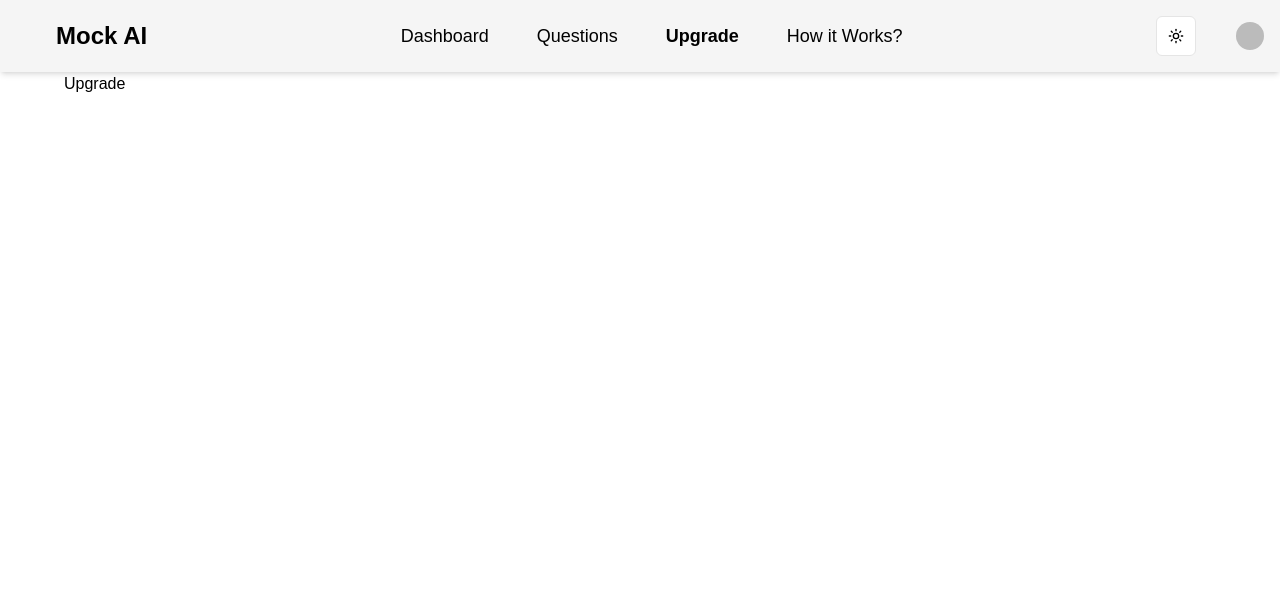
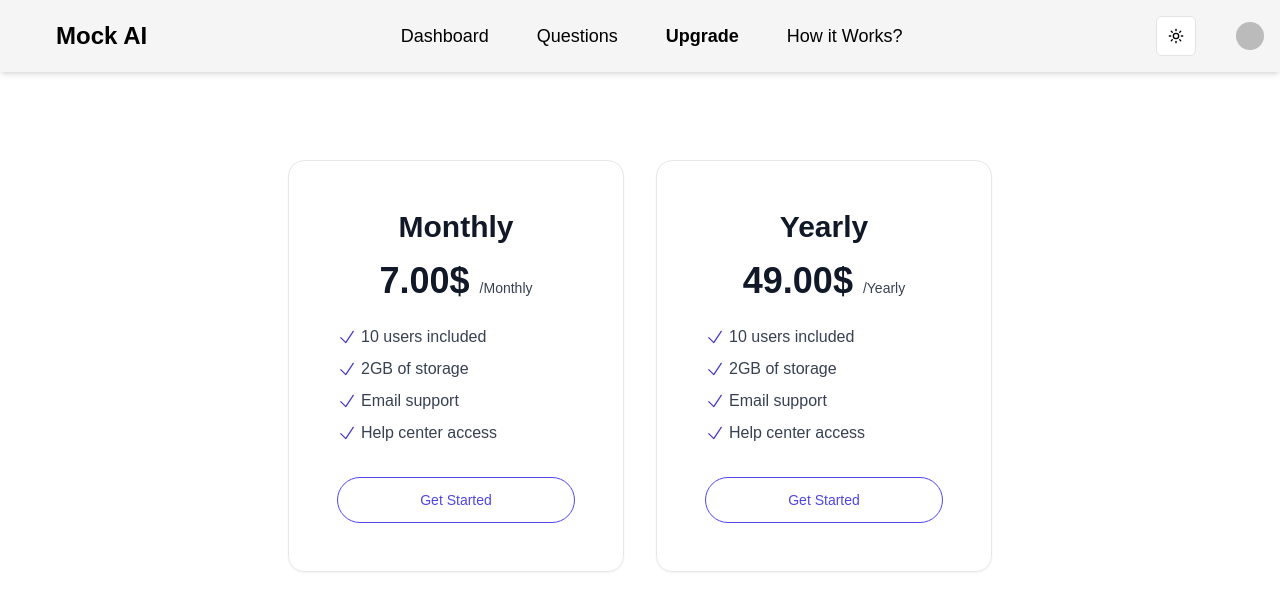
Before and after one commit to Sivadheeraj5356/mock-ai, a Next.js app: page /dashboard/upgrade in a window 1280 px wide. Shown: the top 610 px of the page. Built offline with nearby package versions, Linux system fonts and the light colour scheme; no server answers; sample sign-in values are in the browser's storage; some icons are missing.

Commit message:
payment gateway

```diff
--- a/app/(auth)/sign-in/[[...sign-in]]/page.jsx
+++ b/app/(auth)/sign-in/[[...sign-in]]/page.jsx
@@ -35,8 +35,8 @@ export  default async  function Page() {
         </h2>
 
         <p className="mt-4 leading-relaxed text-white/90">
-          Lorem, ipsum dolor sit amet consectetur adipisicing elit. Eligendi nam dolorum aliquam,
-          quibusdam aperiam voluptatum.
+        Boost Your Confidence with Data-Driven Career Insights
+        Prepare for the competitive job market with a platform that offers custom strategies, targeted practice, and actionable guidance.
         </p>
       </div>
     </section>
@@ -65,12 +65,12 @@ export  default async  function Page() {
           </a>
 
           <h1 className="mt-2 text-2xl font-bold text-gray-900 sm:text-3xl md:text-4xl">
-            Welcome to Squid 🦑
+            Welcome to Mock AI
           </h1>
 
           <p className="mt-4 leading-relaxed text-gray-500">
-            Lorem, ipsum dolor sit amet consectetur adipisicing elit. Eligendi nam dolorum aliquam,
-            quibusdam aperiam voluptatum.
+          Boost Your Confidence with Data-Driven Career Insights
+          Prepare for the competitive job market with a platform that offers custom strategies, targeted practice, and actionable guidance..
           </p>
         </div>
 
--- a/app/(auth)/sign-up/[[...sign-up]]/page.jsx
+++ b/app/(auth)/sign-up/[[...sign-up]]/page.jsx
@@ -33,8 +33,8 @@ export default function Page() {
               </h2>
 
               <p className="mt-4 leading-relaxed text-white/90">
-                Lorem, ipsum dolor sit amet consectetur adipisicing elit. Eligendi nam dolorum aliquam,
-                quibusdam aperiam voluptatum.
+              Boost Your Confidence with Data-Driven Career Insights
+              Prepare for the competitive job market with a platform that offers custom strategies, targeted practice, and actionable guidance..
               </p>
             </div>
           </section>
@@ -63,12 +63,14 @@ export default function Page() {
                 </a>
 
                 <h1 className="mt-2 text-2xl font-bold text-gray-900 sm:text-3xl md:text-4xl">
-                  Welcome to Squid 🦑
+                  Welcome to MockAI
                 </h1>
 
                 <p className="mt-4 leading-relaxed text-gray-500">
-                  Lorem, ipsum dolor sit amet consectetur adipisicing elit. Eligendi nam dolorum aliquam,
-                  quibusdam aperiam voluptatum.
+                Boost Your Confidence with Data-Driven Career Insights
+Prepare for the competitive job market with a platform that offers custom strategies, targeted practice, and actionable guidance.
+
+
                 </p>
               </div>
 
--- /dev/null
+++ b/app/dashboard/_components/PricingPlan.jsx
@@ -0,0 +1,14 @@
+export default [
+    {
+        link:'https://buy.stripe.com/test_6oE28PawJ3xVepWeUV',
+        price:'7.00',
+        priceId :"price_1QcUFZDlOUhhZVHkuJM53pT6",
+        duration:'Monthly',
+    },
+    {
+        link:'https://buy.stripe.com/test_bIY6p55cp8Sf95C7su',
+        price:'49.00',
+        priceId :"price_1QcUFoDlOUhhZVHkn2VGygCw",
+        duration:'Yearly',
+    }
+]
--- a/app/dashboard/upgrade/page.jsx
+++ b/app/dashboard/upgrade/page.jsx
@@ -1,9 +1,102 @@
 import React from 'react'
+import PricingPlan from '../_components/PricingPlan'
 
-const page = () => {
+const Upgrade = () => {
   return (
-    <div> Upgrade </div>
+    <div className='p-10 dark:text-white h-screen'>
+     <div className="mx-auto max-w-3xl px-4 py-8 sm:px-6 sm:py-12 lg:px-8">
+  <div className="grid grid-cols-1 gap-4 sm:grid-cols-2 sm:items-center md:gap-8">
+    {PricingPlan.map((item,idex)=>(
+         <div key={idex} className="rounded-2xl border border-gray-200 p-6 shadow-sm sm:px-8 lg:p-12">
+         <div className="text-center">
+           <h2 className="text-3xl font-bold text-gray-900 dark:text-white">
+             {item.duration}
+             <span className="sr-only">Plan</span>
+           </h2>
+
+           <p className="mt-2 sm:mt-4">
+             <strong className="text-3xl font-bold text-gray-900 sm:text-4xl dark:text-white"> {item.price}$ </strong>
+
+             <span className="text-sm font-medium text-gray-700 dark:text-white">/{item.duration}</span>
+           </p>
+         </div>
+
+         <ul className="mt-6 space-y-2">
+           <li className="flex items-center gap-1">
+             <svg
+               xmlns="http://www.w3.org/2000/svg"
+               fill="none"
+               viewBox="0 0 24 24"
+               strokeWidth="1.5"
+               stroke="currentColor"
+               className="size-5 text-indigo-700"
+             >
+               <path strokeLinecap="round" strokeLinejoin="round" d="M4.5 12.75l6 6 9-13.5" />
+             </svg>
+
+             <span className="text-gray-700 dark:text-white"> 10 users included </span>
+           </li>
+
+           <li className="flex items-center gap-1">
+             <svg
+               xmlns="http://www.w3.org/2000/svg"
+               fill="none"
+               viewBox="0 0 24 24"
+               strokeWidth="1.5"
+               stroke="currentColor"
+               className="size-5 text-indigo-700"
+             >
+               <path strokeLinecap="round" strokeLinejoin="round" d="M4.5 12.75l6 6 9-13.5" />
+             </svg>
+
+             <span className="text-gray-700 dark:text-white"> 2GB of storage </span>
+           </li>
+
+           <li className="flex items-center gap-1">
+             <svg
+               xmlns="http://www.w3.org/2000/svg"
+               fill="none"
+               viewBox="0 0 24 24"
+               strokeWidth="1.5"
+               stroke="currentColor"
+               className="size-5 text-indigo-700"
+             >
+               <path strokeLinecap="round" strokeLinejoin="round" d="M4.5 12.75l6 6 9-13.5" />
+             </svg>
+
+             <span className="text-gray-700 dark:text-white"> Email support </span>
+           </li>
+
+           <li className="flex items-center gap-1">
+             <svg
+               xmlns="http://www.w3.org/2000/svg"
+               fill="none"
+               viewBox="0 0 24 24"
+               strokeWidth="1.5"
+               stroke="currentColor"
+               className="size-5 text-indigo-700"
+             >
+               <path strokeLinecap="round" strokeLinejoin="round" d="M4.5 12.75l6 6 9-13.5" />
+             </svg>
+
+             <span className="text-gray-700 dark:text-white"> Help center access </span>
+           </li>
+         </ul>
+
+         <a
+           href={item.link}
+           className="mt-8 block rounded-full border border-indigo-600 bg-white px-12 py-3 text-center text-sm font-medium text-indigo-600 hover:ring-1 hover:ring-indigo-600 focus:outline-none focus:ring active:text-indigo-500"
+         >
+           Get Started
+         </a>
+       </div>
+    ))}
+
+
+  </div>
+</div>
+     </div>
   )
 }
 
-export default page
+export default Upgrade
--- a/app/page.js
+++ b/app/page.js
@@ -155,7 +155,7 @@ with our AI-powered interview prep</p>
       <ContainerScroll
         titleComponent={
           <>
-           <div className="text-xl lg:text-5xl my-10 font-semibold dark:text-white text-black">
+           <div className="text-xl lg:text-5xl lg:my-10 md:mt-7 font-semibold dark:text-white text-black">
            Level Up Your Interview Game with AI-Powered Practice
            </div>
            <div className="text-base my-10 lg:text-xl dark:text-white text-black">
@@ -188,9 +188,9 @@ with our AI-powered interview prep</p>
   <section>
   <div className="flex flex-col justify-center items-center mt-32">
   <div className="dark:text-white text-xl lg:text-4xl my-5 font-bold text-center">
-  Unlock Your Full Potential with AI-Powered Mock Interview Preparation </div>
+  Redefine Your Career Path with AI-Driven Skill Enhancement </div>
   <div className="text-gray-700 dark:text-gray-300 text-center text-lg lg:mx-40 my-5">
-  Prepare for your next big opportunity with our AI-driven mock interview platform. Tailored to your career goals, our system offers personalized feedback, realistic interview simulations, and progress tracking to help you build confidence and ace any interview  </div>
+  Unlock opportunities with our platform designed to sharpen your skills, improve communication, and provide actionable insights for career growth. </div>
 </div>
     <WobbleCardDemo></WobbleCardDemo>
   </section>
--- a/components/WobbleCardDemo.jsx
+++ b/components/WobbleCardDemo.jsx
@@ -5,7 +5,7 @@ import { WobbleCard } from "./ui/wobble-card";
 
 export function WobbleCardDemo() {
   return (
-    <div className="grid grid-cols-1 lg:grid-cols-3 gap-4 max-w-6xl mx:10 lg:mx-44 w-full">
+    <div className="grid grid-cols-1 lg:grid-cols-3 gap-4 max-w-6xl  lg:mx-44 w-full">
       <WobbleCard
         containerClassName="col-span-1 lg:col-span-2 h-full bg-pink-800 min-h-[500px] lg:min-h-[300px]"
         className="">
--- a/next.config.js
+++ b/next.config.js
@@ -3,7 +3,9 @@ const nextConfig = {
   images: {
     domains: [
       'images.unsplash.com',
-      'cdn.dribbble.com'
+      'cdn.dribbble.com',
+      'external-content.duckduckgo.com',
+      'static.vecteezy.com'
     ],
   },
 }
```
Also changed, not shown: components/BentoGridDemo.jsx (+49 -8 lines).
